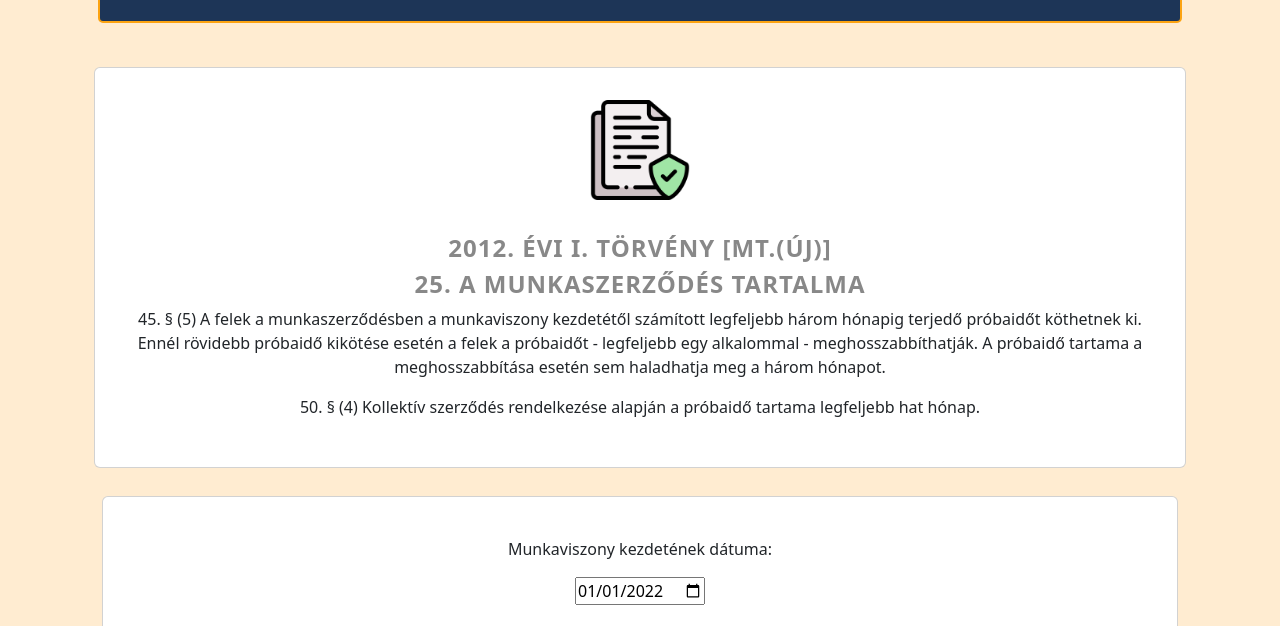
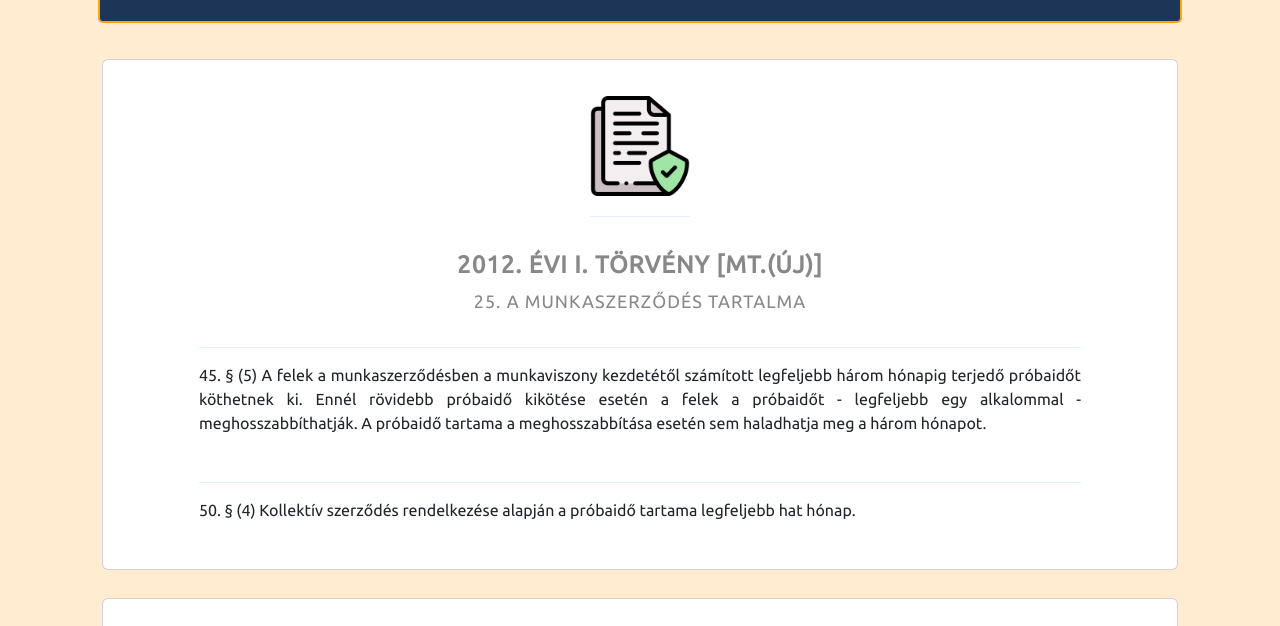
Before and after one commit to dankoattila92hun/probaidoCalc, a plain HTML site: page index.html in a window 1280 px wide. Shown: the part 133-759 px from the top of the page. Drawn offline with nearby package versions, Linux system fonts and the light colour scheme.

Commit message:
content css format fin

```diff
--- a/index.html
+++ b/index.html
@@ -28,34 +28,39 @@
 
     <div
         class="container-md d-flex flex-column p-2 text-center justify-content-center align-items-md-stretch align-items-center">
-        <div class="row px-3 align-items-md-stretch align-items-center gy-1 gx-3">
-            <div class="col gy-4 px-2">
+        <div class="row px-4 align-items-md-stretch align-items-center gy-1 gx-3">
+            <div class="col gy-3 px-2">
 
-                <div class="card p-2 gy-2 py-3">
-                    <div class="card-body p-3">
+                <div class="card p-2 gy-2">
+                    <div class="card-body p-2">
 
                         <div class="image">
                             <img src="img/protected.png" alt="law" id="image">
                         </div>
 
-                        <p style="text-transform: uppercase; color: #888; letter-spacing: 1px; font-weight: 650; font-size: 1.5em; display: block; margin-block-start: 0.3rem; margin-block-end: 0.3rem; margin-inline-start: 0px; margin-inline-end: 0px;">
-                            2012. évi I. törvény [Mt.(új)]</li><br>25. A munkaszerződés tartalma
+                        <p
+                            style="text-transform: uppercase; color: #888; letter-spacing: 1px; font-weight: 650; font-size: 1.5em; display: block; margin-block-start: 0.3rem; margin-block-end: 0.3rem; margin-inline-start: 0px; margin-inline-end: 0px;">
+                            2012. évi I. törvény [Mt.(új)]</li>
+                            <br>
+                            <p style="text-transform: uppercase; color: #888; letter-spacing: 1px; font-weight: 550; font-size: 18px; display: block; margin-block-start: 0.3rem; margin-block-end: 0.3rem; margin-inline-start: 0px; margin-inline-end: 0px;">
+                                25. A munkaszerződés tartalma
+                            </p>
                         </p>
 
                         <div class="content">
 
-                            <p> 45. § (5) A felek a munkaszerződésben a munkaviszony kezdetétől számított legfeljebb
+                            <p class="features"> 45. § (5) A felek a munkaszerződésben a munkaviszony kezdetétől
+                                számított legfeljebb
                                 három
                                 hónapig terjedő próbaidőt köthetnek ki.
                                 Ennél rövidebb próbaidő kikötése esetén a felek a próbaidőt - legfeljebb egy alkalommal
                                 -
                                 meghosszabbíthatják.
                                 A próbaidő tartama a meghosszabbítása esetén sem haladhatja meg a három hónapot.</p>
-                            <p>
+                            <p class="features">
                                 50. § (4) Kollektív szerződés rendelkezése alapján a próbaidő tartama legfeljebb hat
                                 hónap.
                             </p>
-
                         </div>
                     </div>
                 </div>
--- a/style.css
+++ b/style.css
@@ -1,12 +1,10 @@
 html {
-    font-family: 'Open Sans', sans-serif;
     box-sizing: border-box;
-
-
 }
 
 body {
     background-color: #FFECD1;
+    font-family: 'Ubuntu', sans-serif;
 }
 
 #cim {
@@ -25,10 +23,23 @@ body {
     max-width: 100px;
     height: auto;
     margin-bottom: 25px;
+    line-height: 1.5;
+    padding: 20px 0;
+    border-bottom: 1px solid #e1f1ff;
 }
 
 .content {
+    text-align: justify;
+    margin-left: 5rem;
+    margin-right: 5rem;
+}
 
+.features {
+    font-size: 16px;
+    margin-top: 2rem;
+    line-height: 1.5;
+    padding: 15px 0;
+    border-top: 1px solid #e1f1ff;
 }
 
 #formDate {}
```
